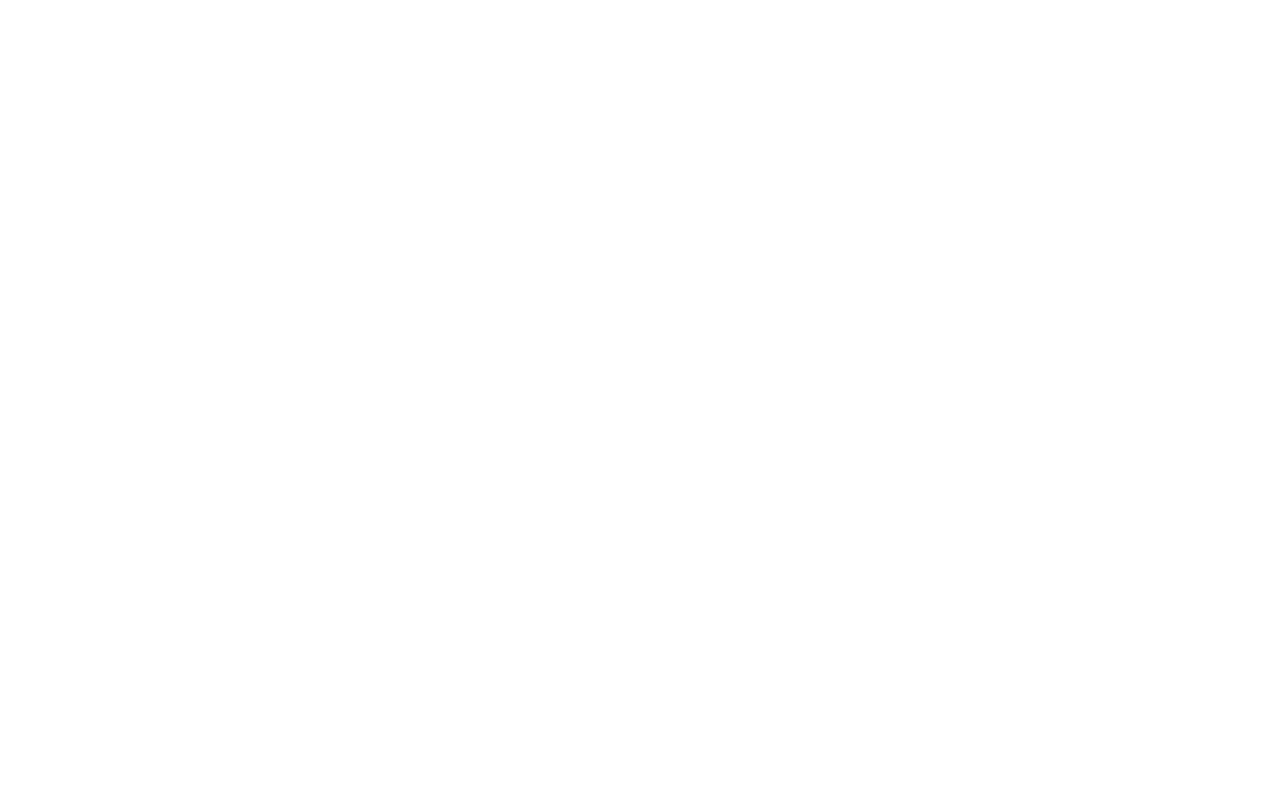
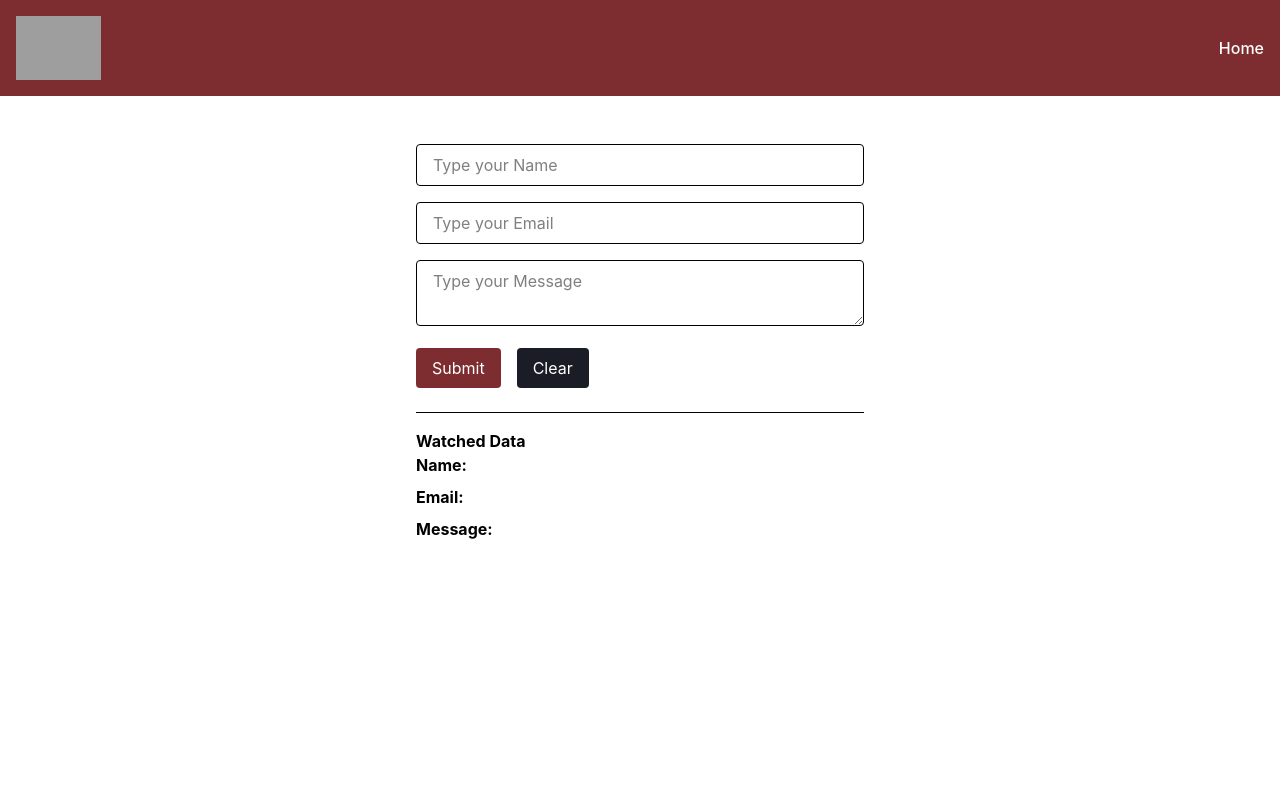
Before and after one commit to dimitriadis1998-web/cf9-react-app, a React (Vite) app: page /multifield-form-hook-form in a window 1280 px wide. Before the commit this address had no page. Shown: the top 800 px of the page. Built offline with nearby package versions, Linux system fonts and the light colour scheme; grey boxes are pictures that could not be loaded.

Commit message:
feat: add MultiFieldFormWithHookForm component using RHF and zod resolver

```diff
--- a/package.json
+++ b/package.json
@@ -10,9 +10,11 @@
     "preview": "vite preview"
   },
   "dependencies": {
+    "@hookform/resolvers": "^5.2.2",
     "@tailwindcss/vite": "^4.3.2",
     "react": "^19.2.6",
     "react-dom": "^19.2.6",
+    "react-hook-form": "^7.82.0",
     "react-router": "^8.2.0",
     "tailwindcss": "^4.3.2",
     "zod": "^4.4.3"
--- a/src/App.tsx
+++ b/src/App.tsx
@@ -24,6 +24,7 @@
 import MultiFieldForm from "./components/LessonNine/MultiFieldForm.tsx";
 import MultiFieldFormWithValidation from "./components/LessonNine/MultiFieldFormWithValidation.tsx";
 import MultiFieldFormWithZod from "./components/LessonTen/MultiFieldFormWithZod.tsx";
+import MultiFieldFormWithHookForm from "./components/LessonTen/MultiFieldFormWithHookForm.tsx";
 
 
 
@@ -155,6 +156,8 @@
                 <Route path="multifield-form" element={<MultiFieldForm/>}/>
                 <Route path="multifield-form-validation" element={<MultiFieldFormWithValidation/>}/>
                 <Route path="multifield-form-zod" element={<MultiFieldFormWithZod/>}/>
+                <Route path="multifield-form-hook-form" element={<MultiFieldFormWithHookForm/>}/>
+
 
 
 
--- /dev/null
+++ b/src/components/LessonTen/MultiFieldFormWithHookForm.tsx
@@ -0,0 +1,126 @@
+import {useState} from "react";
+import {z} from "zod";
+import {useForm} from "react-hook-form";
+import {zodResolver} from "@hookform/resolvers/zod";
+
+const formSchema = z.object({
+    name: z.string().trim().min(1, {error: "Name is required"}),
+    email: z
+        .email()
+        .min(1, {error: "Email is required"}),
+    message: z
+        .string()
+        .trim()
+        .min(5, {error: "Message must be at least 5 characters long"})
+        .min(1, {error: "Message is required"})
+        .max(8, {error: "Message must be at most 8 characters long"})
+})
+type FormValues = z.infer<typeof formSchema>;
+
+const MultiFieldFormWithHookForm = () => {
+
+    const [submittedData, setSubmittedData] = useState<FormValues | null>(null)
+
+    const {
+        register,
+        handleSubmit,
+        formState: { errors },
+        reset,
+        watch,
+    } = useForm<FormValues>({
+        resolver: zodResolver(formSchema),
+        defaultValues: {
+            name: "",
+            email: "",
+            message: ""
+        }
+    });
+
+    const onSubmit = (data: FormValues) => {
+        setSubmittedData(data)
+        reset()
+    }
+
+    const onClear = () => {
+        setSubmittedData(null)
+        reset()
+    }
+
+    const watchedValues = watch();
+
+
+    return (
+        <>
+            <form
+                onSubmit={handleSubmit(onSubmit)}
+                className="max-w-md mx-auto space-y-4">
+                <div>
+                    <input
+                        {...register("name")}
+                        type="text"
+                        placeholder="Type your Name"
+                        className="w-full border rounded px-4 py-2"
+                    />
+                    {errors.name && (
+                        <p className="text-cf-dark-red text-sm mt-1">{errors.name.message}</p>
+                    )}
+                </div>
+                <div>
+                    <input
+                        {...register("email")}
+                        type="text"
+                        placeholder="Type your Email"
+                        className="w-full border rounded px-4 py-2"
+                    />
+                    {errors.email && (
+                        <p className="text-cf-dark-red text-sm mt-1">{errors.email.message}</p>
+                    )}
+                </div>
+                <div>
+          <textarea
+              {...register("message")}
+              placeholder="Type your Message"
+              className="w-full border rounded px-4 py-2"
+          ></textarea>
+                    {errors.message && (
+                        <p className="text-cf-dark-red text-sm mt-1">{errors.message.message}</p>
+                    )}
+                </div>
+
+                <div className="flex gap-4">
+                    <button
+                        type="submit"
+                        className="bg-cf-dark-red text-white px-4 py-2 rounded">
+                        Submit
+                    </button>
+                    <button
+                        onClick={onClear}
+                        className="bg-cf-dark-gray text-white px-4 py-2 rounded">
+                        Clear
+                    </button>
+                </div>
+
+            </form>
+            {submittedData && (
+                <>
+                    <div className="mt-6 pt-4 max-w-md mx-auto border-t space-y-2">
+                        <strong>Submitted Data</strong>
+                        <p><strong>Name:</strong> {submittedData.name}</p>
+                        <p><strong>Email:</strong> {submittedData.email}</p>
+                        <p><strong>Message:</strong> {submittedData.message}</p>
+                    </div>
+                </>
+            )}
+
+            <div className="mt-6 pt-4 max-w-md mx-auto border-t space-y-2">
+                <strong>Watched Data</strong>
+                <p><strong>Name:</strong> {watchedValues.name}</p>
+                <p><strong>Email:</strong> {watchedValues.email}</p>
+                <p><strong>Message:</strong> {watchedValues.message}</p>
+            </div>
+
+
+        </>
+    )
+}
+export default MultiFieldFormWithHookForm;
```
Also changed, not shown: 1 other file (tests, documents, lock files or other folders).
